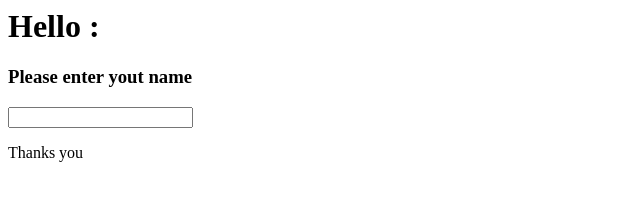
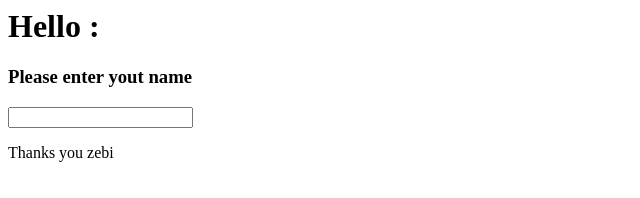
Before and after one commit to ZakariaBelkacem/coursgit, a plain HTML site: page index.html in a window 1280 px wide. Shown: the full height of the page, 0-640 px from the left. Drawn offline with Linux system fonts and the light colour scheme.

Commit message:
Thanks the user zebi

```diff
--- a/index.html
+++ b/index.html
@@ -6,6 +6,6 @@
                 <h1> Hello : </h1>
 		<h3>Please enter yout name </h3>
                 <input type="text name="uname">
-		<p>Thanks you </p>
+		<p>Thanks you zebi </p>
         </body>
 </html>
```
